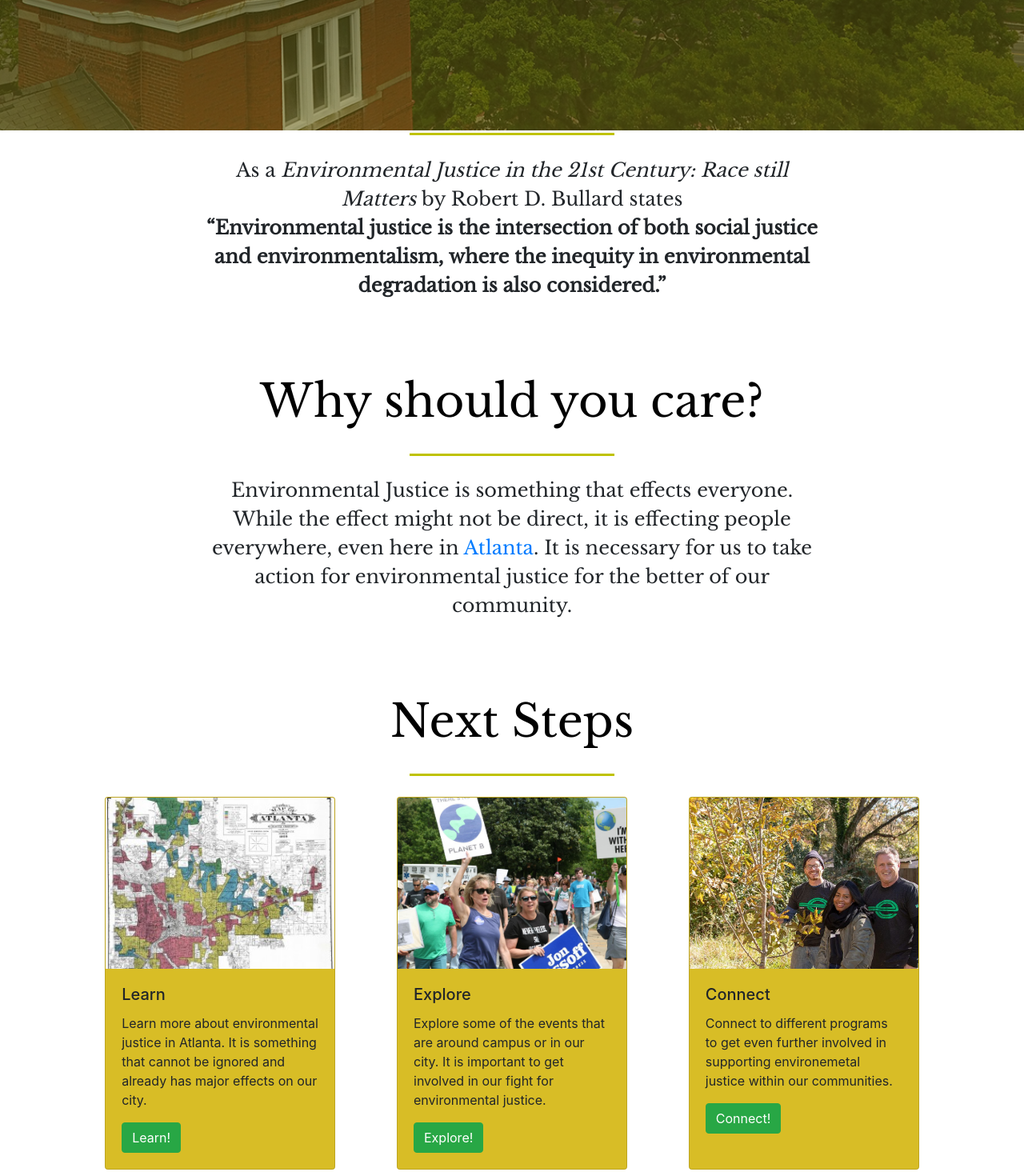
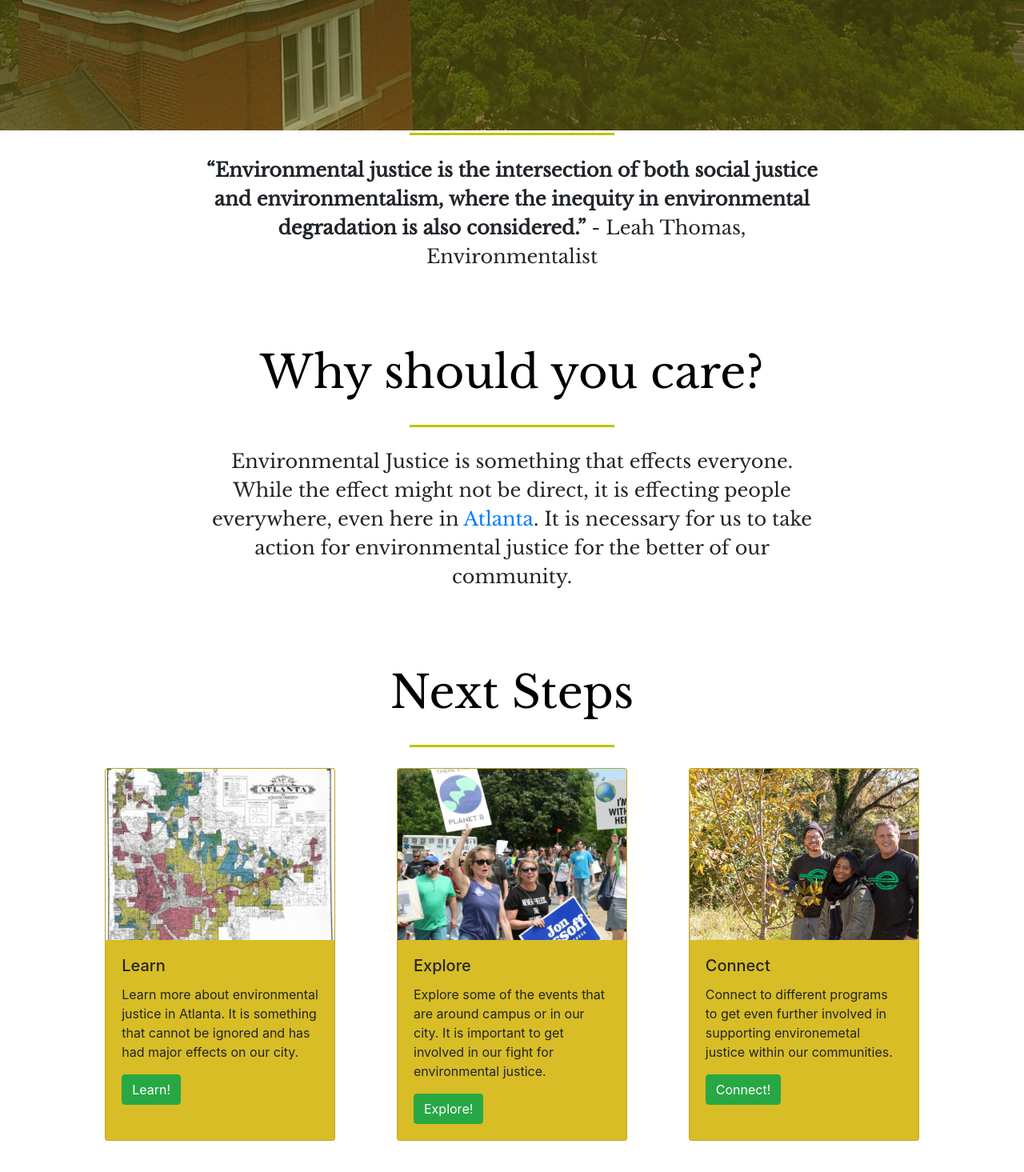
Before and after one commit to rishavb123/EnvironmentalJusticeGatechWebsite, a plain HTML site: page index.html in a window 1280 px wide. Shown: the part 797-2262 px from the top of the page at 80% size. After the commit the page ends 2236 px from the top, so only its background shows below. Drawn offline with nearby package versions, Linux system fonts and the light colour scheme; some packages are replaced by stand-ins of ours; a script that the page names is missing.

Commit message:
updated cards and quote

```diff
--- a/index.html
+++ b/index.html
@@ -67,7 +67,7 @@
 
         <div class='section' id="description">
             <h2>What is Environmental Justice?</h2>
-            <p class="text">As a <i>Environmental Justice in the 21st Century: Race still Matters</i> by Robert D. Bullard states <br /> <b><q>Environmental justice is the intersection of both social justice and environmentalism, where the inequity in environmental degradation is also considered.</q></b></p>
+            <p class="text"><b><q>Environmental justice is the intersection of both social justice and environmentalism, where the inequity in environmental degradation is also considered.</q></b> - Leah Thomas, Environmentalist</p>
         </div>
 
         <div class='section' id="care">
@@ -82,7 +82,7 @@
                     <img class="card-img-top" src="./res/imgs/home-cards/learn.jpg" alt="Card image cap">
                     <div class="card-body">
                         <h5 class="card-title">Learn</h5>
-                        <p class="card-text">Learn more about environmental justice in Atlanta. It is something that cannot be ignored and already has major effects on our city.</p>
+                        <p class="card-text">Learn more about environmental justice in Atlanta. It is something that cannot be ignored and has had major effects on our city.</p>
                         <a href="./about/" class="btn btn-success">Learn!</a>
                     </div>
                 </div>
```
